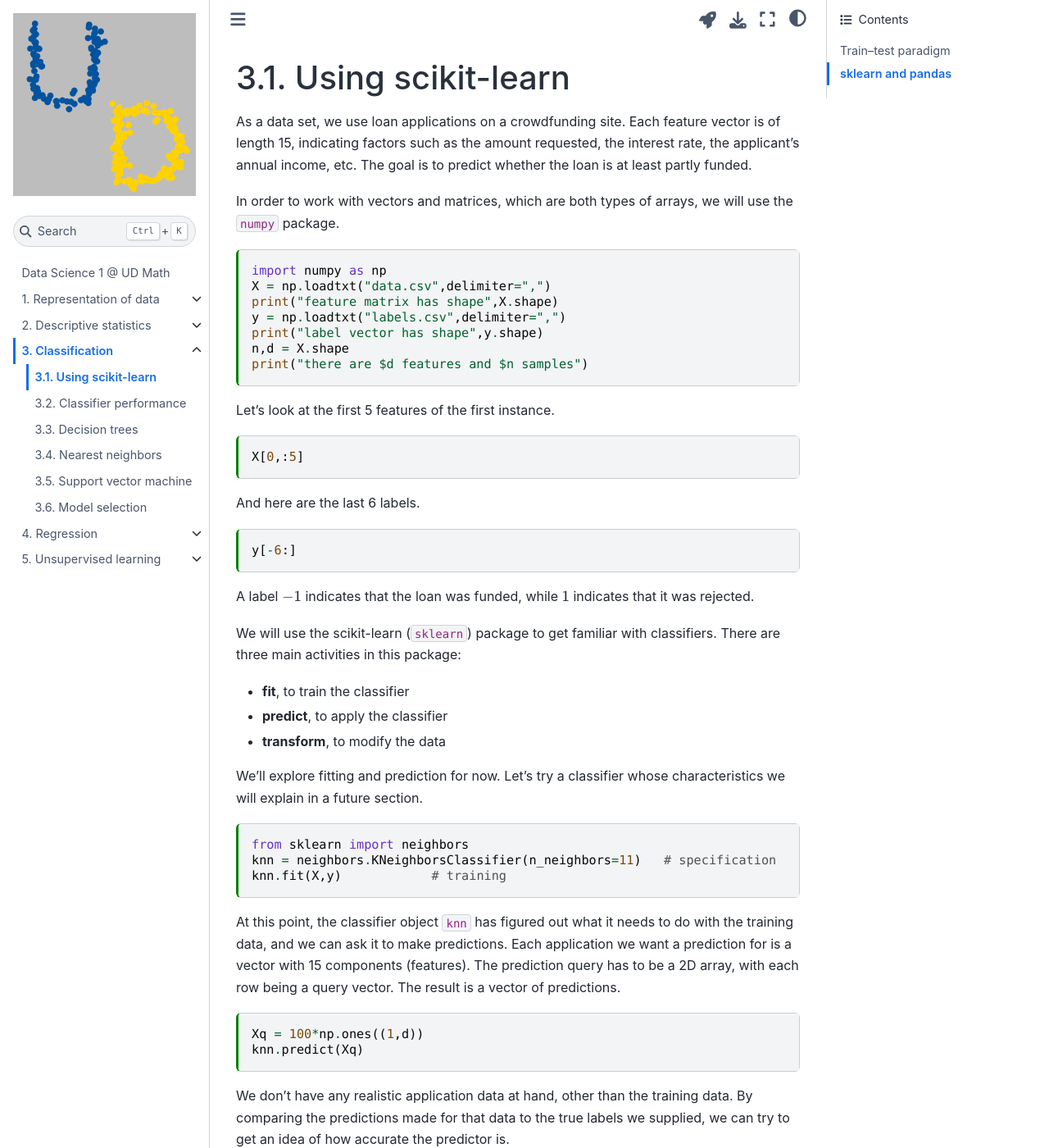
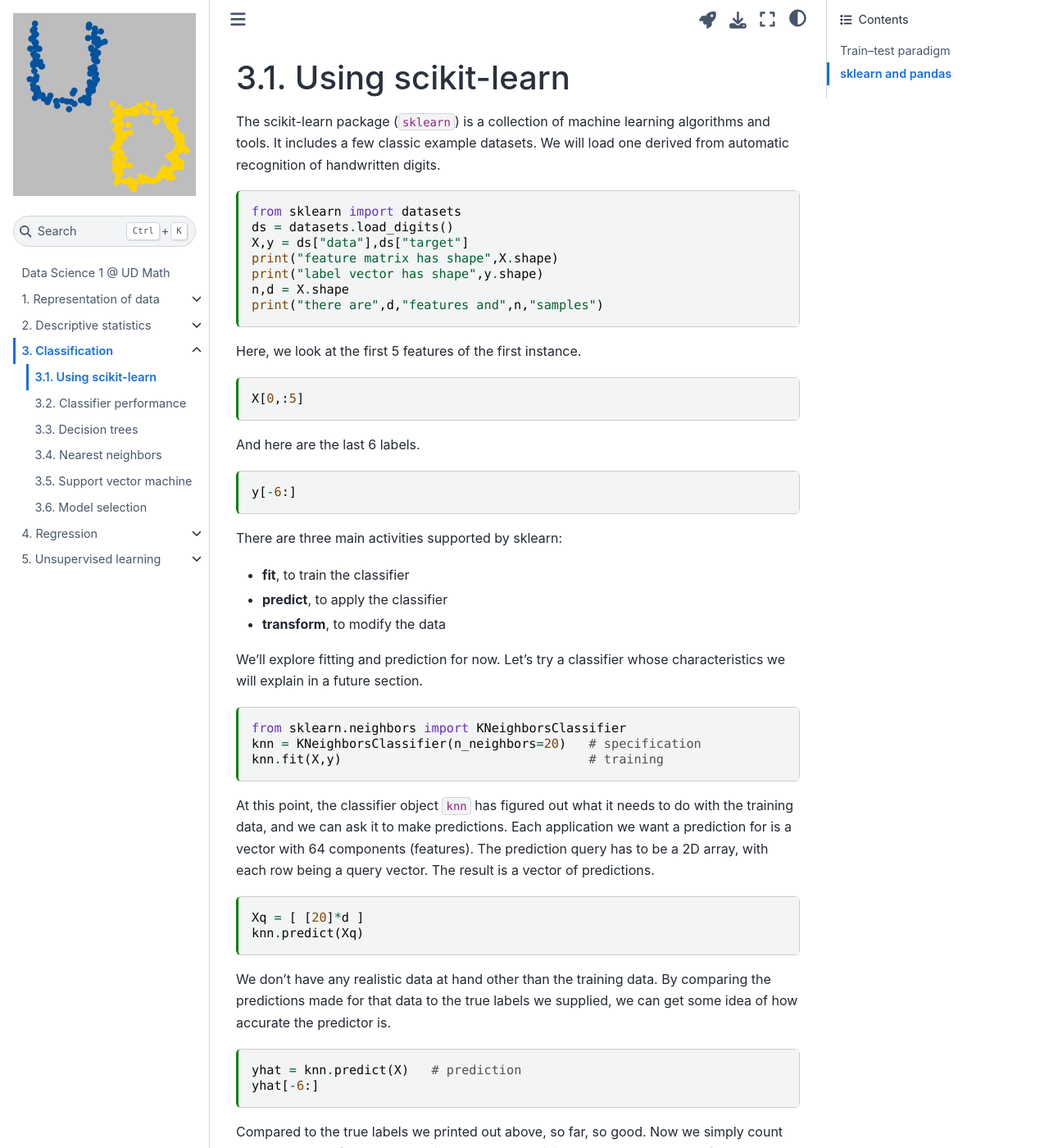
Before and after one commit to UD-Math-Data-Science-1/notes, a Jupyter Book: the page built from supervised/sklearn.md, in a window 1280 px wide and 1400 px high. Shown: the whole window at 82% size. Built offline with Jupyter Book 1.0.4 settings and Sphinx 7.4.7 and the Sphinx Book theme 1.1.4, drawn with Linux system fonts in a browser that asks for light colours; pages that are not in the unit, such as notebooks, are missing from menus; some of the changed text lies outside the part shown.

Commit message:
Update sklearn intro

````diff
--- a/_toc.yml
+++ b/_toc.yml
@@ -18,7 +18,7 @@ chapters:
     - file: statistics/exercises
   - file: supervised/overview
     sections:
-    - file: supervised/scikit
+    - file: supervised/sklearn
     - file: supervised/performance
     - file: supervised/decision-trees
     - file: supervised/nearest-neighbors
--- a/supervised/scikit.md
+++ b/supervised/sklearn.md
@@ -13,21 +13,19 @@ kernelspec:
 
 # Using scikit-learn
 
-As a data set, we use loan applications on a crowdfunding site. Each feature vector is of length 15, indicating factors such as the amount requested, the interest rate, the applicant's annual income, etc. The goal is to predict whether the loan is at least partly funded.
-
-In order to work with vectors and matrices, which are both types of arrays, we will use the `numpy` package.
+The scikit-learn package (`sklearn`) is a collection of machine learning algorithms and tools. It includes a few classic example datasets. We will load one derived from automatic recognition of handwritten digits.
 
 ```{code-cell} ipython3
-import numpy as np
-X = np.loadtxt("data.csv",delimiter=",")
+from sklearn import datasets
+ds = datasets.load_digits()
+X,y = ds["data"],ds["target"]
 print("feature matrix has shape",X.shape)
-y = np.loadtxt("labels.csv",delimiter=",")
 print("label vector has shape",y.shape)
 n,d = X.shape
-print("there are $d features and $n samples")
+print("there are",d,"features and",n,"samples")
 ```
 
-Let's look at the first 5 features of the first instance.
+Here, we look at the first 5 features of the first instance.
 
 ```{code-cell}
 X[0,:5]
@@ -39,9 +37,7 @@ And here are the last 6 labels.
 y[-6:]
 ```
 
-A label $-1$ indicates that the loan was funded, while $1$ indicates that it was rejected.
-
-We will use the scikit-learn (`sklearn`) package to get familiar with classifiers. There are three main activities in this package:
+There are three main activities supported by sklearn:
 
 * **fit**, to train the classifier
 * **predict**, to apply the classifier
@@ -50,42 +46,42 @@ We will use the scikit-learn (`sklearn`) package to get familiar with classifier
 We'll explore fitting and prediction for now. Let's try a classifier whose characteristics we will explain in a future section.
 
 ```{code-cell}
-from sklearn import neighbors
-knn = neighbors.KNeighborsClassifier(n_neighbors=11)   # specification
-knn.fit(X,y)            # training
+from sklearn.neighbors import KNeighborsClassifier
+knn = KNeighborsClassifier(n_neighbors=20)   # specification
+knn.fit(X,y)                                 # training
 ```
 
-At this point, the classifier object `knn` has figured out what it needs to do with the training data, and we can ask it to make predictions. Each application we want a prediction for is a vector with 15 components (features). The prediction query has to be a 2D array, with each row being a query vector. The result is a vector of predictions.
+At this point, the classifier object `knn` has figured out what it needs to do with the training data, and we can ask it to make predictions. Each application we want a prediction for is a vector with 64 components (features). The prediction query has to be a 2D array, with each row being a query vector. The result is a vector of predictions.
 
 ```{code-cell}
-Xq = 100*np.ones((1,d))
+Xq = [ [20]*d ]
 knn.predict(Xq)
 ```
 
-We don't have any realistic application data at hand, other than the training data. By comparing the predictions made for that data to the true labels we supplied, we can try to get an idea of how accurate the predictor is.
+We don't have any realistic data at hand other than the training data. By comparing the predictions made for that data to the true labels we supplied, we can get some idea of how accurate the predictor is.
 
 ```{code-cell}
 yhat = knn.predict(X)   # prediction
 yhat[-6:]
 ```
 
-Compared to the true labels we printed out above, so far, so good. Now simply count up the number of correctly predicted labels and then divide by the total number of labels, $n$.
+Compared to the true labels we printed out above, so far, so good. Now we simply count up the number of correctly predicted labels and divide by the total number of samples.
 
 ```{code-cell}
 acc = sum(yhat==y)/n
 print(f"accuracy is {acc:.1%}")
 ```
 
-Of course, scikit has functions for doing all this in fewer steps.
+Of course, sklearn has functions for doing this measurement in fewer steps.
 
 ```{code-cell}
 from sklearn import metrics
 
 acc = metrics.accuracy_score(y,yhat)
-print(f"accuracy is {acc:.1%}")
+print(f"accuracy score is {acc:.1%}")
 
 acc = knn.score(X,y)
-print(f"accuracy is {acc:.1%}")
+print(f"knn score is {acc:.1%}")
 ```
 
 ## Train–test paradigm
@@ -93,19 +89,11 @@ print(f"accuracy is {acc:.1%}")
 Good performance of a classifier on the samples used to train seems to be necessary, but is it sufficient? We are more interested on how the classifier performs on new data. This is the question of *generalization*. In order to gauge generalization, we hold back some of the labeled data from training and use it only to test the performance.
 
 
-<!--
-```{code-cell}
-import numpy as np
-X = np.loadtxt("data.csv",delimiter=",")
-y = np.loadtxt("labels.csv",delimiter=",")
-```
--->
-
 A `sklearn` helper function allows us to split off a randomized 20% of the data to use for testing:
 
 ```{code-cell}
 from sklearn.model_selection import train_test_split
-X_tr, X_te, y_tr, y_te = train_test_split(X,y,test_size=0.2)
+X_tr, X_te, y_tr, y_te = train_test_split(X,y,test_size=0.2,shuffle=True,random_state=0)
 print(len(y_tr),"training cases and",len(y_te),"test cases")
 ```
 
@@ -113,7 +101,7 @@ Now we train on the training data...
 
 ```{code-cell}
 from sklearn import neighbors as nbr
-knn = nbr.KNeighborsClassifier(n_neighbors=1)
+knn = nbr.KNeighborsClassifier(n_neighbors=20)
 knn.fit(X_tr,y_tr)
 ```
 
@@ -124,7 +112,7 @@ acc = knn.score(X_te,y_te)
 print(f"accuracy is {acc:.1%}")
 ```
 
-This is a less flattering result than when we computed accuracy on the full set.
+This is fairly consistent with the accuracy we found before by training and testing on the full sample set. As we will see later, that happy situation does not always hold.
 
 ## sklearn and pandas
 
@@ -137,7 +125,7 @@ penguins = penguins.dropna()
 penguins
 ```
 
-The `dropna` call above removes rows that have a `NaN` value in any column, as sklearn doesn't handle those well all the time. This data frame has four quantitative columns that we will use as features. We will use the species column for the labels.
+The `dropna` call above removes rows that have a `NaN` value in any column, as many sklearn learning algorithms aren't able to handle them. This data frame has four quantitative columns that we will use as features. We will use the species column for the labels.
 
 ```{code-cell}
 X = penguins[["bill_length_mm","bill_depth_mm","flipper_length_mm","body_mass_g"]]
@@ -147,7 +135,7 @@ y = penguins["species"]
 Now `X` is a data frame and `y` is a series. They can be input directly into a learning method call.
 
 ```{code-cell}
-knn = neighbors.KNeighborsClassifier(n_neighbors=5)
+knn = KNeighborsClassifier(n_neighbors=5)
 knn.fit(X,y);
 ```
 
@@ -168,4 +156,4 @@ knn.predict(xdf)
 
 The result comes back as a series of the same dtype as `y`.
 
-This may seem like hassle and extra work for mere window dressing. Why not just work with arrays? When we are focusing on the math, that's fine. But in an application, it's easy to lose track of what the integer indexes of an array are supposed to mean. By using their names, you keep things clearer in your own mind, and scikit will give you warnings and errors if you aren't using them consistently. In other words, it's *productive* hassle.
+This may seem like hassle and extra work for mere window dressing. Why not just work with arrays? When we are focusing on the math, that's fine. But in an application, it's easy to lose track of what the integer indexes of an array are supposed to mean. By using their names, you keep things clearer in your code and own mind, and sklearn will give you warnings and errors if you aren't using them consistently. In other words, it's *productive* hassle.
````
